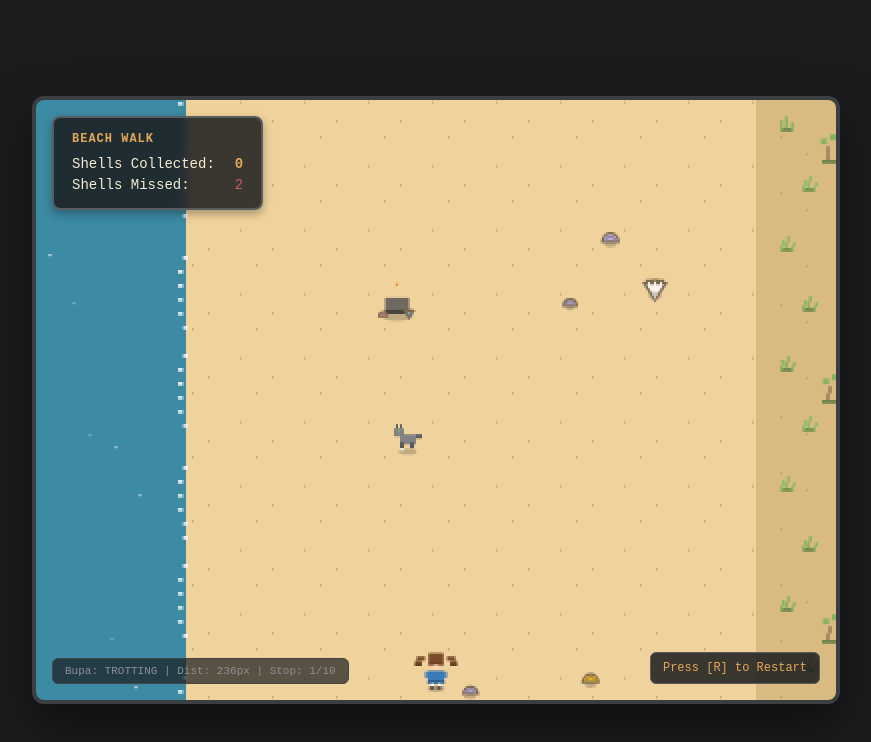
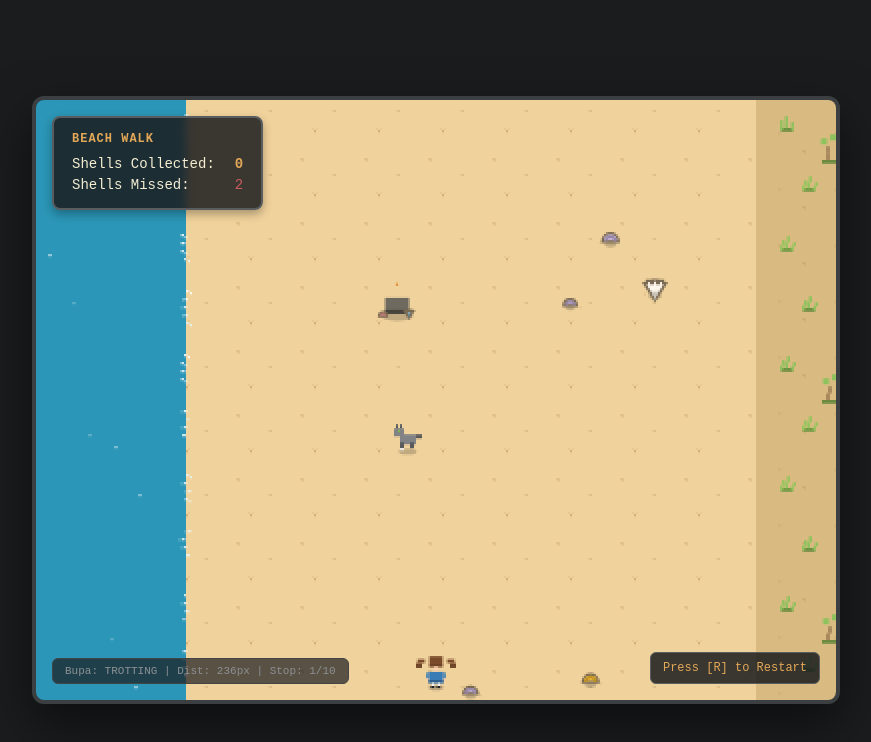
Before and after one commit to xichia/big-game-hunting, a plain HTML site: page prototypes/sailor-and-bupa-go-to-the-beach/index.html in a window 1280 px wide. Shown: the whole page, without its empty margins (204-1075 px from the left). Drawn offline with Linux system fonts and the light colour scheme.

Commit message:
Refine Sailor and Bupa beach texture and palette

```diff
--- a/prototypes/sailor-and-bupa-go-to-the-beach/index.html
+++ b/prototypes/sailor-and-bupa-go-to-the-beach/index.html
@@ -717,13 +717,24 @@
   // deliberately thin so surfaces read as plain sand/dune with just a hint
   // of grain rather than a texture.
   const SAND_SPECKLES = [
-    { dx: 0.20, dy: 0.30, size: 2 },
-    { dx: 0.70, dy: 0.60, size: 2 },
-    { dx: 0.45, dy: 0.85, size: 2 }
+    // Cluster A: Sparse fleck cluster
+    { dx: 0.15, dy: 0.20, w: 2, h: 2 },
+    { dx: 0.18, dy: 0.23, w: 1, h: 1 },
+
+    // Cluster B: Directional grain (horizontal dash)
+    { dx: 0.65, dy: 0.45, w: 3, h: 1 },
+
+    // Cluster C: Rare static pawprint / shell imprint detail
+    { dx: 0.35, dy: 0.75, w: 2, h: 2 },
+    { dx: 0.32, dy: 0.72, w: 1, h: 1 },
+    { dx: 0.38, dy: 0.72, w: 1, h: 1 }
   ];
   const DUNE_SPECKLES = [
-    { dx: 0.30, dy: 0.40, size: 2 },
-    { dx: 0.75, dy: 0.70, size: 2 }
+    // Cluster A: Grain line
+    { dx: 0.25, dy: 0.35, w: 3, h: 1 },
+    // Cluster B: Flecks
+    { dx: 0.70, dy: 0.65, w: 2, h: 2 },
+    { dx: 0.73, dy: 0.68, w: 1, h: 1 }
   ];
 
   // Scatters a fixed speckle field across a region by repeating one small
@@ -740,33 +751,53 @@
           const wx = col * tileSize + sp.dx * tileSize;
           const wy = row * tileSize + sp.dy * tileSize;
           if (wx >= x0 && wx <= x1) {
-            ctx.fillRect(Math.floor(wx), Math.floor(wy), sp.size, sp.size);
+            const w = sp.w !== undefined ? sp.w : sp.size;
+            const h = sp.h !== undefined ? sp.h : sp.size;
+            ctx.fillRect(Math.floor(wx), Math.floor(wy), w, h);
           }
         }
       }
     }
   }
 
-  // Restrained, blocky, broken foam marks along the fixed shoreline boundary
-  // (boundaryX never moves) - built from the same small dash/dot vocabulary
-  // as drawWaterFlecks/drawWaterGlints instead of a thick continuous band,
-  // so the waterline reads as one more of the water's white bits rather
-  // than a separate border. Gaps come from a fixed per-row pattern (not
-  // re-rolled per frame), so the break-up reads as broken foam, not flicker.
+  // Shoreline foam built from the same small dash/dot vocabulary as
+  // drawWaterFlecks/drawWaterGlints, sharing visual DNA to feel like one
+  // shared visual language instead of a rigid borders. Uses irregular
+  // spacing and shapes, keeping average water boundary fixed at boundaryX (150).
   function drawShoreFoam(boundaryX, yTop, yBottom) {
-    const step = 14;
+    const step = 8;
     const rowStart = Math.floor(yTop / step);
     const rowEnd = Math.floor(yBottom / step);
     const t = performance.now() * 0.0006;
 
     for (let row = rowStart; row <= rowEnd; row++) {
-      const cell = Math.abs(Math.sin(row * 12.9898)) % 1;
-      if (cell < 0.32) continue; // skip roughly a third of rows -> broken edge
-
-      const inset = cell > 0.74 ? 5 : 0; // a minority of chunks sit a touch further into the water
+      const hash = Math.abs(Math.sin(row * 12.9898 + 0.123)) % 1;
+      if (hash < 0.65) continue; // skip most rows to create natural, irregular spacing
+
+      const variant = Math.floor(hash * 100) % 4;
+      const xOffset = Math.floor(hash * 73) % 7 - 3; // range -3 to +3
+      const y = row * step;
+
       const pulse = Math.sin(t * 2.2 + row * 0.9);
-      ctx.fillStyle = pulse > 0.1 ? '#ffffff' : '#eaf6f7';
-      ctx.fillRect(boundaryX - 3 - inset, row * step + 2, 5, 3);
+      ctx.fillStyle = pulse > 0.3 ? '#ffffff' : '#eaf6f7';
+
+      const baseCol = boundaryX + xOffset;
+
+      if (variant === 0) {
+        // Horizontal dash matching water flecks
+        ctx.fillRect(baseCol - 2, y, 4, 2);
+      } else if (variant === 1) {
+        // Single dot matching water glints
+        ctx.fillRect(baseCol - 1, y, 2, 2);
+      } else if (variant === 2) {
+        // Small two-part cluster
+        ctx.fillRect(baseCol - 3, y, 3, 2);
+        ctx.fillRect(baseCol + 1, y + 2, 2, 2);
+      } else {
+        // Displaced dash
+        ctx.fillRect(baseCol - 1, y, 3, 2);
+        ctx.fillRect(baseCol - 4, y + 1, 2, 1);
+      }
     }
   }
 
@@ -951,7 +982,7 @@
 
     // Draw Ocean (water) on left - a plain flat fill; the shoreline foam
     // below is the only "wave" the water shows.
-    ctx.fillStyle = '#3c8aa3';
+    ctx.fillStyle = '#2b96b7';
     ctx.fillRect(0, viewTop, 150, 800);
 
     // Procedural water details
@@ -986,6 +1017,12 @@
       if (!shell.collected && !shell.missed) {
         drawGroundShadow(shell.x, shell.y + shell.size * 0.6, shell.size * 0.6, shell.size * 0.28);
         drawShellShape(shell);
+        // Very limited deterministic shell-adjacent sand marks
+        ctx.fillStyle = '#c9a873';
+        const markOffset = Math.abs(Math.sin(shell.x * 17.5 + shell.y * 31.2)) % 1;
+        if (markOffset > 0.45) {
+          ctx.fillRect(shell.x + (markOffset > 0.72 ? 9 : -11), shell.y + 4, 2, 1);
+        }
       }
     }
 
@@ -1035,8 +1072,8 @@
   // Two tones only (base + shadow) - simple silhouettes that support the
   // scene without competing with it.
   const GRASS_PALETTES = [
-    { base: '#89b364', shadow: '#5c7a3f' },
-    { base: '#93b96c', shadow: '#628a42' }
+    { base: '#8ec25d', shadow: '#568132' },
+    { base: '#96c55d', shadow: '#5c9237' }
   ];
 
   function drawGrassTuft(x, y, variant) {
@@ -1069,7 +1106,7 @@
   // Larger dune plant used sparingly among the grass tufts for variety -
   // one stem, two leaf clusters, two tones.
   function drawDunePlant(x, y, row) {
-    ctx.fillStyle = '#5c7a3f';
+    ctx.fillStyle = '#568132';
     ctx.fillRect(x - 6, y + 12, 14, 3);
 
     // Calculate sway
@@ -1084,7 +1121,7 @@
     ctx.fillRect(x - 1, y + 5, 2, 7); // bottom stem
     ctx.fillRect(x - 1 + swayOffset, y - 2, 2, 7); // top stem
 
-    ctx.fillStyle = '#89b364';
+    ctx.fillStyle = '#8ec25d';
     ctx.fillRect(x - 7 + swayOffset, y - 10, 6, 6);
     ctx.fillRect(x + 2 + swayOffset, y - 14, 6, 6);
   }
@@ -1122,17 +1159,17 @@
     }
     else if (ip.type === 'tidepool') {
       // Water circle
-      ctx.fillStyle = '#3f93b3';
+      ctx.fillStyle = '#2e9dbf';
       ctx.beginPath();
       ctx.arc(0, 0, 18, 0, Math.PI * 2);
       ctx.fill();
 
       // Inner crescent (shimmer)
-      ctx.fillStyle = '#6cb9d1';
+      ctx.fillStyle = '#5ec3df';
       ctx.beginPath();
       ctx.arc(-2, -2, 12, 0, Math.PI * 2);
       ctx.fill();
-      ctx.fillStyle = '#3f93b3';
+      ctx.fillStyle = '#2e9dbf';
       ctx.beginPath();
       ctx.arc(0, 0, 13, 0, Math.PI * 2);
       ctx.fill();
@@ -1159,7 +1196,7 @@
   // Sprite-only shrink applied inside drawSailor(); does not touch
   // sailor.width/height (unused for movement/collision), CONFIG, or any
   // physics/collection radius.
-  const SAILOR_DRAW_SCALE = 0.84;
+  const SAILOR_DRAW_SCALE = 0.74;
 
   function drawSailor() {
     ctx.save();
@@ -1192,20 +1229,18 @@
     ctx.fillStyle = skin;
     ctx.fillRect(-3, -18, 6, 6);
 
-    // 2. Pigtails - the sprite's main defining feature: two big, plain
-    // round bunches held clear of the head so they read as pigtails, not a
-    // hat. No hair ties or other decorative detail, just the hair shape
-    // itself. Held 4 world px clear of the head edge so the gap survives
-    // the half-res downscale instead of anti-aliasing away.
+    // 2. Pigtails - two big, plain round bunches held clear of the head.
+    // Adjusted raw pigtail offsets outwards by 2px to compensate for the smaller
+    // SAILOR_DRAW_SCALE (0.74) and prevent the head-to-pigtail gap from collapsing.
     ctx.fillStyle = hair;
-    ctx.fillRect(-23 + pigtailSway, -28, 10, 5);
-    ctx.fillRect(-25 + pigtailSway, -23, 8, 6);
-    ctx.fillRect(13 - pigtailSway, -28, 10, 5);
-    ctx.fillRect(17 - pigtailSway, -23, 8, 6);
+    ctx.fillRect(-25 + pigtailSway, -28, 10, 5);
+    ctx.fillRect(-27 + pigtailSway, -23, 8, 6);
+    ctx.fillRect(15 - pigtailSway, -28, 10, 5);
+    ctx.fillRect(19 - pigtailSway, -23, 8, 6);
 
     ctx.fillStyle = hairShadow;
-    ctx.fillRect(-25 + pigtailSway, -20, 8, 3);
-    ctx.fillRect(17 - pigtailSway, -20, 8, 3);
+    ctx.fillRect(-27 + pigtailSway, -20, 8, 3);
+    ctx.fillRect(19 - pigtailSway, -20, 8, 3);
 
     // 3. Outfit - plain blue dress, back view, no collar trim or highlight
     ctx.fillStyle = outfit;
```
Also changed, not shown: 1 other file.
